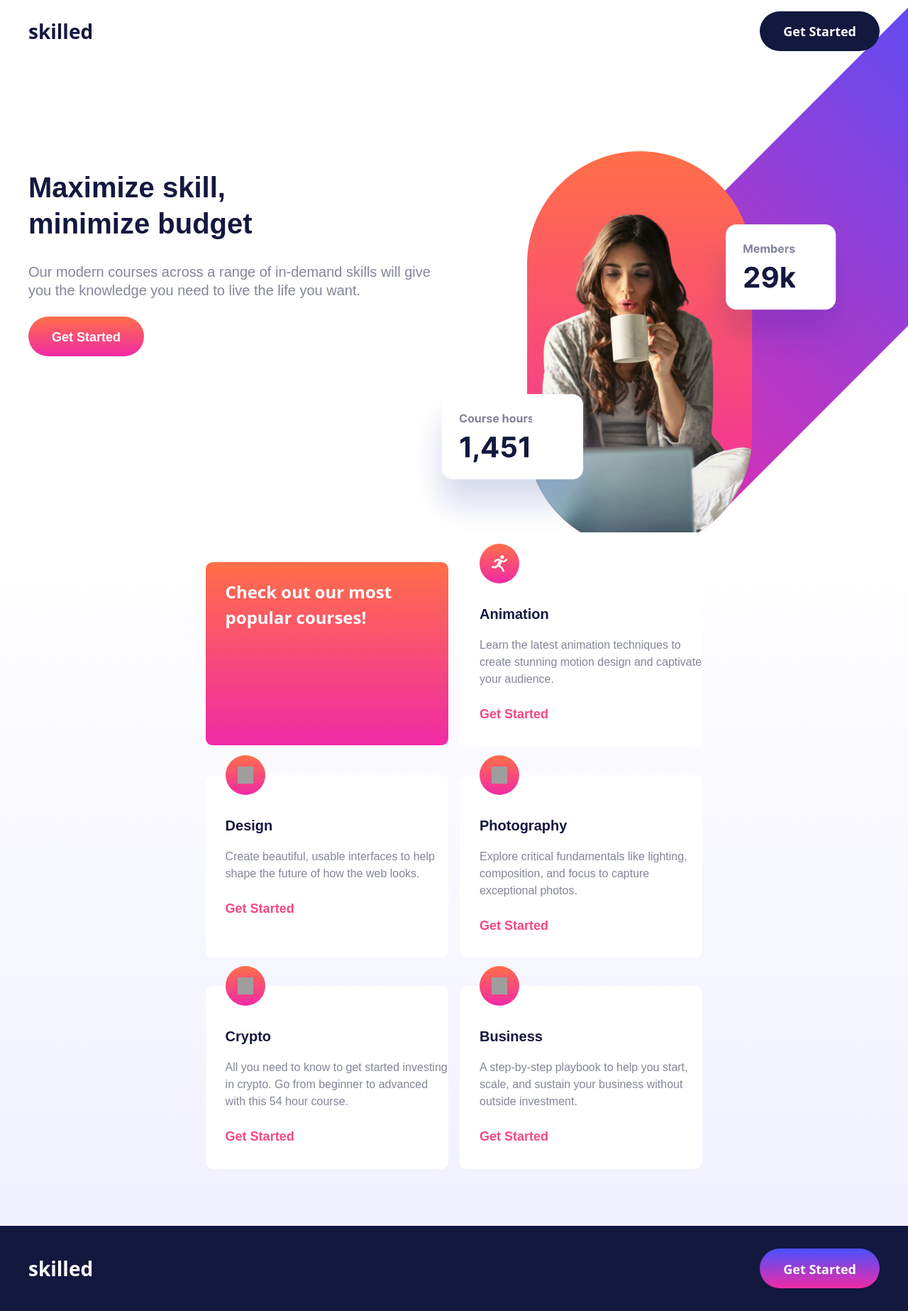
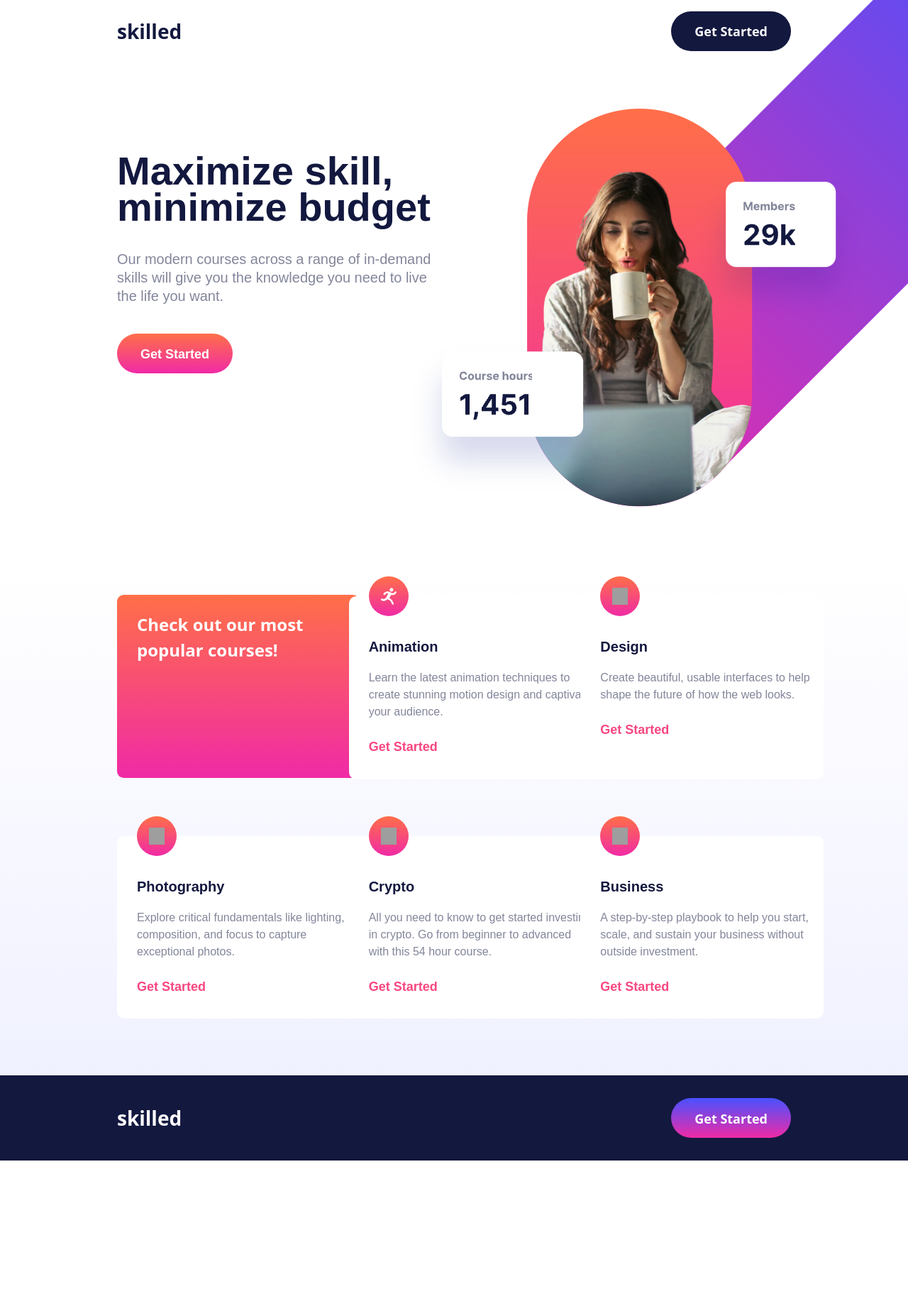
Before and after one commit to Giioz/skilled-elearning-landing-page, a React (Vite) app: page / in a window 1280 px wide. Shown: the top 1847 px of the page at 71% size. After the commit the page ends 1635 px from the top, so only its background shows below. Built offline with nearby package versions, Linux system fonts and the light colour scheme; grey boxes are pictures that could not be loaded.

Commit message:
feat: add lg responsive

```diff
--- a/src/components/About.tsx
+++ b/src/components/About.tsx
@@ -1,17 +1,17 @@
 export const About = () => {
   return (
-    <div className="wrapper mt-[38px] grid grid-cols-1 md:grid-cols-2 items-center md:wrapper-md">
-      <div className="w-auto md:translate-y-[-60px]">
-        <h1 className="text-[#13183F] text-[40px] leading-[51px] font-heading w-full font-bold ">
+    <div className="wrapper mt-[38px] grid grid-cols-1 md:grid-cols-2 items-center md:wrapper-md lg:wrapper-lg">
+      <div className="w-auto md:translate-y-[-60px] lg:w-[457px]">
+        <h1 className="text-[#13183F] text-[40px] leading-[51px] font-heading w-full font-bold lg:text-[56px] ">
           Maximize skill,
           <br />
           minimize budget
         </h1>
-        <p className="text-[#83869A] text-[20px] font-heading mt-[29px] text-medium leading-[26px]">
+        <p className="text-[#83869A] text-[20px] font-heading mt-[29px] text-medium leading-[26px] lg:mt-[35px]">
           Our modern courses across a range of in-demand skills will give you
           the knowledge you need to live the life you want.
         </p>
-        <button className="btn-secondary font-heading mt-[24px]">
+        <button className="btn-secondary font-heading mt-[24px] lg:mt-[40px]">
           Get Started
         </button>
       </div>
@@ -21,7 +21,7 @@ export const About = () => {
           src="../../public/img1.png"
           alt="about img"
         />
-        <img className="w-[full] h-[full] hidden  absolute top-[-100px] right-[-335px] z-[-1] md:block" src="../../public/img2.png" alt="" />
+        <img className="w-[full] h-[full] hidden  absolute top-[-100px] right-[-335px] z-[-1] md:block lg:top-[-160px]" src="../../public/img2.png" alt="" />
       </div>
     </div>
   );
--- a/src/components/Content.tsx
+++ b/src/components/Content.tsx
@@ -2,8 +2,8 @@ import { ContentConfig } from "../configs/ContentConfig";
 
 export const Content = () => {
   return (
-    <div className="bg-gradient-to-b from-white to-[rgb(240,241,255)] pb-[5rem] flex w-full justify-center">
-      <div className=" wrapper pt-[20px] grid grid-cols-1 gap-4 md:grid-cols-2">
+    <div className="bg-gradient-to-b from-white to-[rgb(240,241,255)] pb-[5rem] flex w-full justify-center lg:mt-[46px]">
+      <div className=" wrapper pt-[20px] grid grid-cols-1 gap-4 md:grid-cols-2 lg:grid-cols-3 lg:gap-x-[30px] lg:gap-y-[56px] lg:wrapper-lg">
         <div className="w-[21.4rem] h-[7.5rem] customlinear rounded-[0.6rem] md:w-[21.4rem] md:h-[16.1rem] md:mt-[1.4rem]">
           <p className="text-[1.5rem] text-white font-bold pt-[24px] pl-[28px]">
             Check out our most <br /> popular courses!
--- a/src/components/Footer.tsx
+++ b/src/components/Footer.tsx
@@ -1,6 +1,6 @@
 export const Footer = () => {
     return (
-      <div className="w-full h-[7.5rem] bg-[#13183F] flex justify-between px-[1rem] items-center md:px-[40px]">
+      <div className="w-full h-[7.5rem] bg-[#13183F] flex justify-between px-[1rem] items-center md:px-[40px] lg:px-[165px]">
         <p className="text-[28px] font-bold text-white">skilled</p>
         <button className="btn-last">Get Started</button>
       </div>
--- a/src/components/Header.tsx
+++ b/src/components/Header.tsx
@@ -1,6 +1,6 @@
 export const Header = () => {
   return (
-    <div className="flex justify-between items-center wrapper mt-[16px] md:wrapper-md">
+    <div className="flex justify-between items-center wrapper mt-[16px] md:wrapper-md lg:wrapper-lg">
       <p className="text-[28px] font-bold text-[#13183F]">skilled</p>
       <button className="btn-primary">Get Started</button>
     </div>
--- a/tailwind.config.js
+++ b/tailwind.config.js
@@ -62,6 +62,10 @@ export default {
         ".wrapper-md": {
           marginInline: "40px",
         },
+        ".wrapper-lg": {
+          marginInline: "165px",
+
+        },
         ".customlinear": {
           background:
             "linear-gradient(180deg, rgba(255, 111, 72, 1) 0%, rgba(240, 42, 166, 1) 100%)",
```
